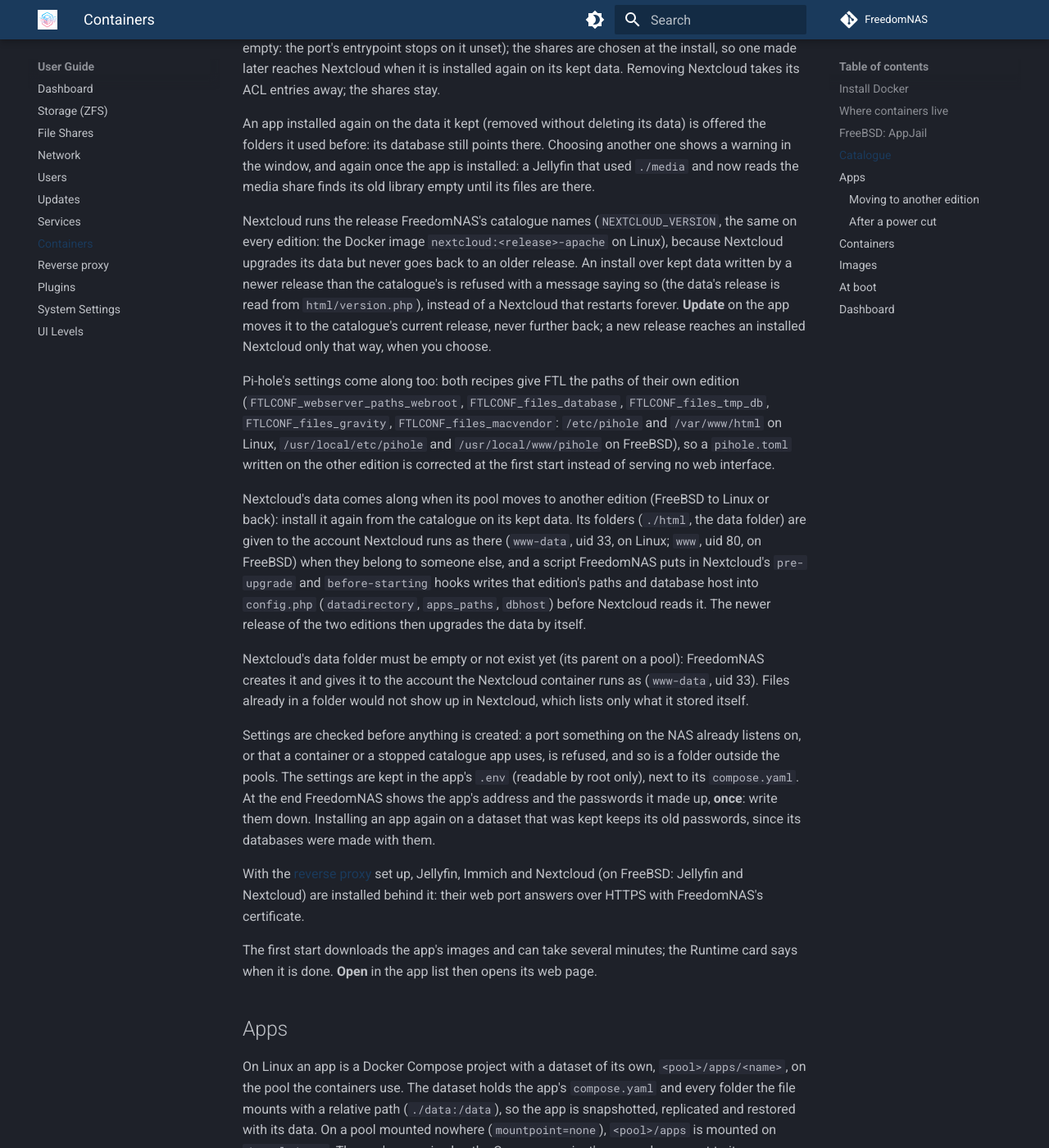
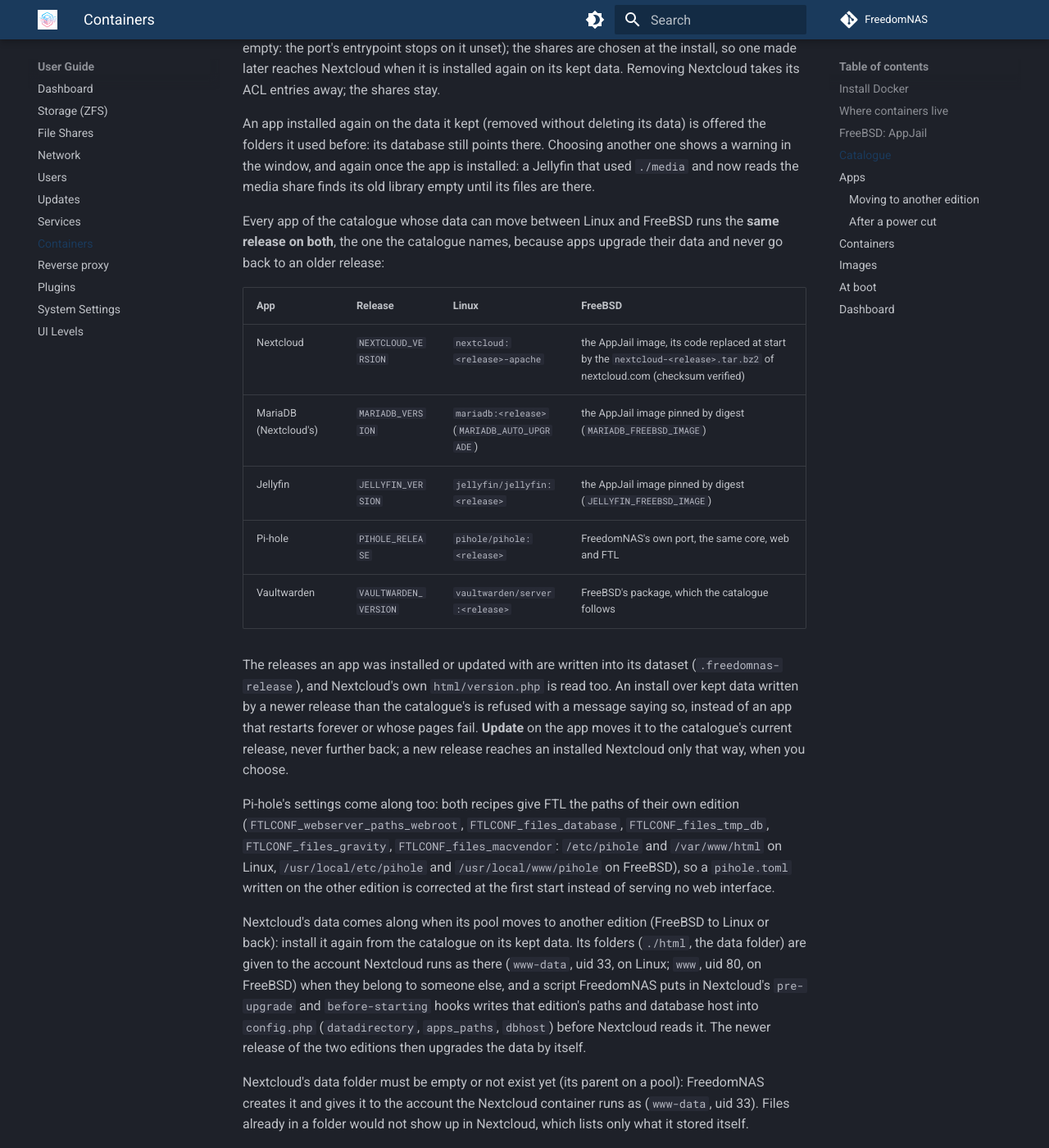
Before and after one commit to FreedomNAS/freedomnas-docs, an MkDocs documentation site: the page built from docs/user-guide/containers.md, in a window 1280 px wide and 1400 px high, scrolled down 5505 px. Shown: the whole window at 82% size. Built offline with MkDocs 1.6.1 and Material for MkDocs 9.7.7, drawn with Linux system fonts in a browser that asks for light colours.

Commit message:
Document the pinned releases

```diff
--- a/docs/user-guide/containers.md
+++ b/docs/user-guide/containers.md
@@ -237,13 +237,23 @@ there. Choosing another one shows a warning in the window, and again once the
 app is installed: a Jellyfin that used `./media` and now reads the media
 share finds its old library empty until its files are there.
 
-Nextcloud runs the release FreedomNAS's catalogue names
-(`NEXTCLOUD_VERSION`, the same on every edition: the Docker image
-`nextcloud:<release>-apache` on Linux), because Nextcloud upgrades its data
-but never goes back to an older release. An install over kept data written
-by a newer release than the catalogue's is refused with a message saying so
-(the data's release is read from `html/version.php`), instead of a Nextcloud
-that restarts forever. **Update** on the app moves it to the catalogue's
+Every app of the catalogue whose data can move between Linux and FreeBSD
+runs the **same release on both**, the one the catalogue names, because
+apps upgrade their data and never go back to an older release:
+
+| App | Release | Linux | FreeBSD |
+|-----|---------|-------|---------|
+| Nextcloud | `NEXTCLOUD_VERSION` | `nextcloud:<release>-apache` | the AppJail image, its code replaced at start by the `nextcloud-<release>.tar.bz2` of nextcloud.com (checksum verified) |
+| MariaDB (Nextcloud's) | `MARIADB_VERSION` | `mariadb:<release>` (`MARIADB_AUTO_UPGRADE`) | the AppJail image pinned by digest (`MARIADB_FREEBSD_IMAGE`) |
+| Jellyfin | `JELLYFIN_VERSION` | `jellyfin/jellyfin:<release>` | the AppJail image pinned by digest (`JELLYFIN_FREEBSD_IMAGE`) |
+| Pi-hole | `PIHOLE_RELEASE` | `pihole/pihole:<release>` | FreedomNAS's own port, the same core, web and FTL |
+| Vaultwarden | `VAULTWARDEN_VERSION` | `vaultwarden/server:<release>` | FreeBSD's package, which the catalogue follows |
+
+The releases an app was installed or updated with are written into its
+dataset (`.freedomnas-release`), and Nextcloud's own `html/version.php` is
+read too. An install over kept data written
+by a newer release than the catalogue's is refused with a message saying so,
+instead of an app that restarts forever or whose pages fail. **Update** on the app moves it to the catalogue's
 current release, never further back; a new release reaches an installed
 Nextcloud only that way, when you choose.
 
```
